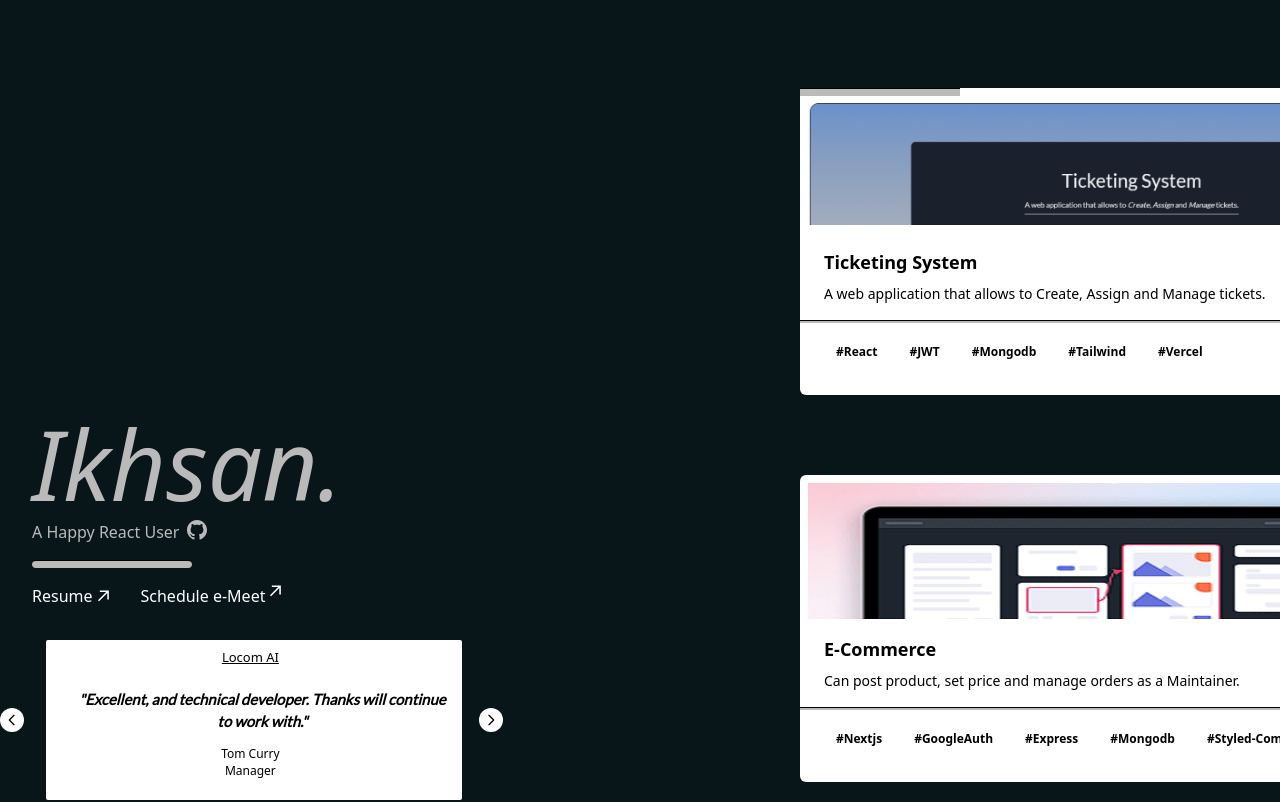
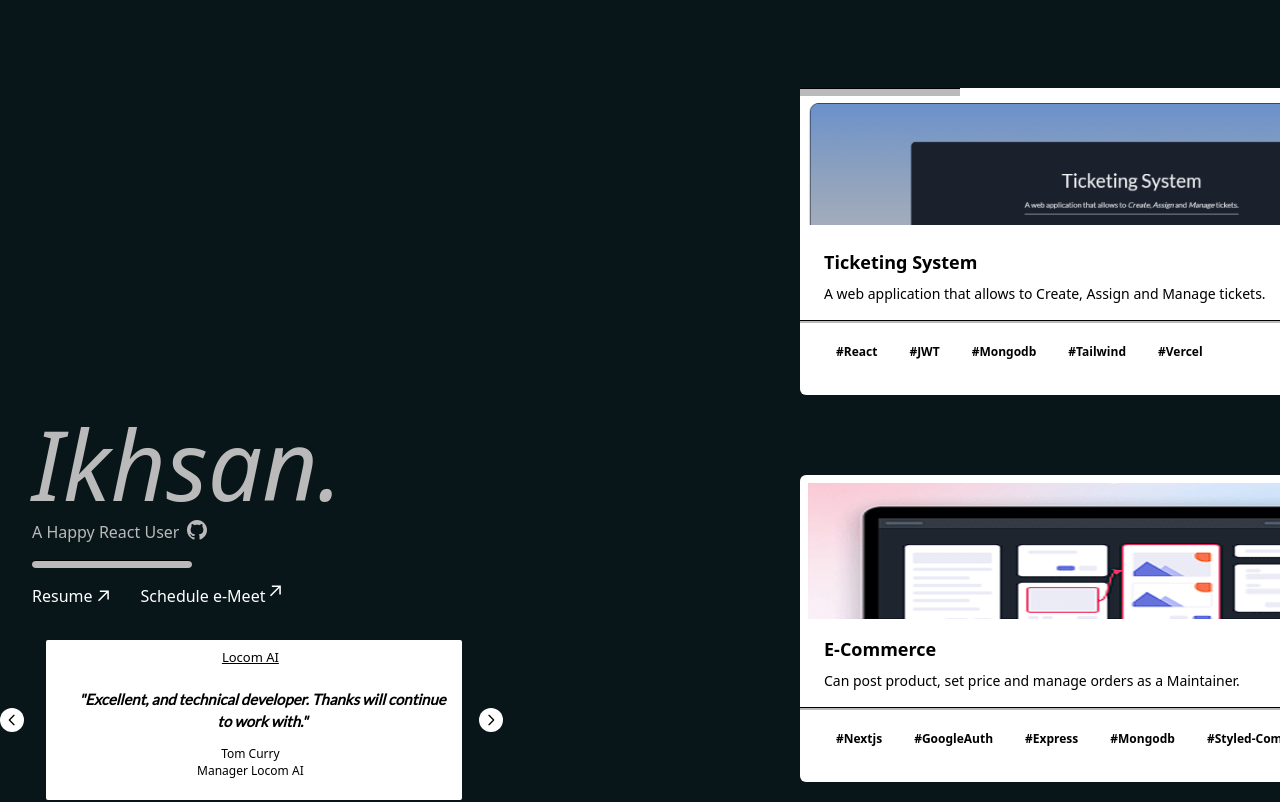
Before and after one commit to ikhsannh/ikhsannh.com, a Next.js app: page / in a window 1280 px wide. Shown: the top 802 px of the page. Built offline with nearby package versions, Linux system fonts and the light colour scheme.

Commit message:
Update: edit Query Testimoni Client

```diff
--- a/components/LeftComponent.tsx
+++ b/components/LeftComponent.tsx
@@ -11,7 +11,7 @@ const items = [
     title: 'Locom AI',
     feedback: '"Excellent, and technical developer. Thanks will continue to work with."',
     client: 'Tom Curry',
-    clientTitle: 'Manager',
+    clientTitle: 'Manager Locom AI',
     url: 'https://locom.ai/',
   },
   {
@@ -80,6 +80,7 @@ const LeftComponent = () => {
       </div>
       {/*===== END =====*/}
       <div className='mr-6'>
+        {/* want to display Items number 2 */}
         <Carousel items={items} />
       </div>
 
```
